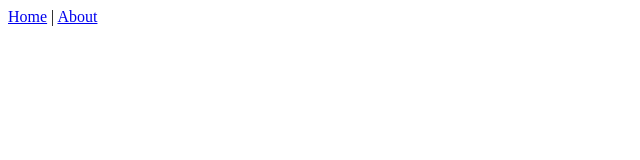
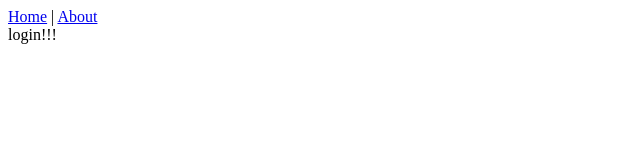
Before and after one commit to PG-2016/vue_ssm01, a Vue app: page /login in a window 1280 px wide. Shown: the top 160 px of the page, without its empty margins (0-640 px from the left). Built offline with nearby package versions, Linux system fonts and the light colour scheme.

Commit message:
修改登录路由配置

```diff
--- /dev/null
+++ b/src/components/login.vue
@@ -0,0 +1,15 @@
+<template>
+  <div>
+      login!!!
+  </div>
+</template>
+
+<script>
+export default {
+
+}
+</script>
+
+<style>
+
+</style>
--- a/src/router/index.js
+++ b/src/router/index.js
@@ -1,6 +1,7 @@
 import Vue from 'vue'
 import VueRouter from 'vue-router'
 import Home from '../views/Home.vue'
+import Login from '@/components/login.vue'
 
 Vue.use(VueRouter)
 
@@ -17,6 +18,11 @@
     // this generates a separate chunk (about.[hash].js) for this route
     // which is lazy-loaded when the route is visited.
     component: () => import(/* webpackChunkName: "about" */ '../views/About.vue')
+  },
+  {
+      path: '/login',
+      name: 'login',
+      component: Login
   }
 ]
 
```
Also changed, not shown: src/assets/logo.png (deleted).
